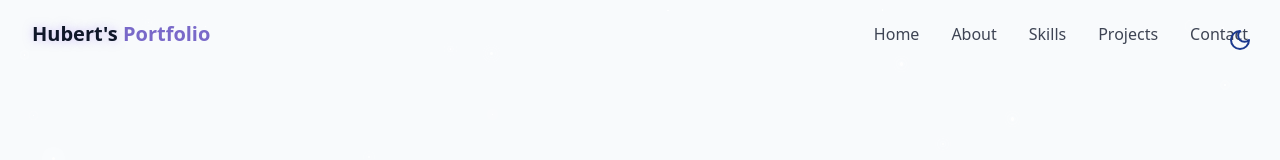
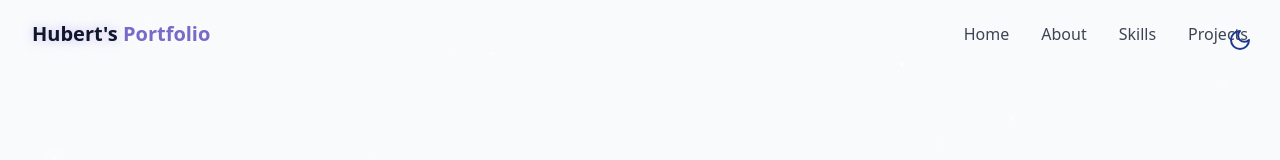
Before and after one commit to hubertcen/my-portofolio, a React (Vite) app: page / in a window 1280 px wide. Shown: the top 160 px of the page. Built offline with nearby package versions, Linux system fonts and the light colour scheme.

Commit message:
edit overall

```diff
--- a/package.json
+++ b/package.json
@@ -14,9 +14,11 @@
     "@tailwindcss/vite": "^4.1.5",
     "class-variance-authority": "^0.7.1",
     "clsx": "^2.1.1",
+    "lucide": "^0.522.0",
     "lucide-react": "^0.507.0",
-    "react": "^19.0.0",
+    "react": "^19.1.0",
     "react-dom": "^19.0.0",
+    "react-hook-toast": "^0.0.3",
     "react-router-dom": "^7.5.3",
     "tailwind-merge": "^3.2.0",
     "tailwindcss": "^4.1.5"
--- a/src/components/Navbar.jsx
+++ b/src/components/Navbar.jsx
@@ -7,7 +7,7 @@ const navItems = [
   { name: "About", href: "#about" },
   { name: "Skills", href: "#skills" },
   { name: "Projects", href: "#projects" },
-  { name: "Contact", href: "#contact" },
+  // { name: "Contact", href: "#contact" },
 ];
 
 export const Navbar = () => {
--- a/src/pages/Home.jsx
+++ b/src/pages/Home.jsx
@@ -5,7 +5,6 @@ import { Hero } from "@/components/Hero";
 import { About } from "@/components/About";
 import { Skills } from "@/components/Skills";
 import { Projects } from "@/components/Projects";
-// import { Contact } from "@/components/Contact";
 
 export const Home = () => {
   return (
@@ -21,8 +20,6 @@ export const Home = () => {
       <About />
       <Skills />
       <Projects />
-      {/* <Contact /> */}
-      {/* Footer */}
     </div>
   );
 };
```
Also changed, not shown: src/components/Contact.jsx (deleted, +0 -188 lines), 1 other file (tests, documents, lock files or other folders).
